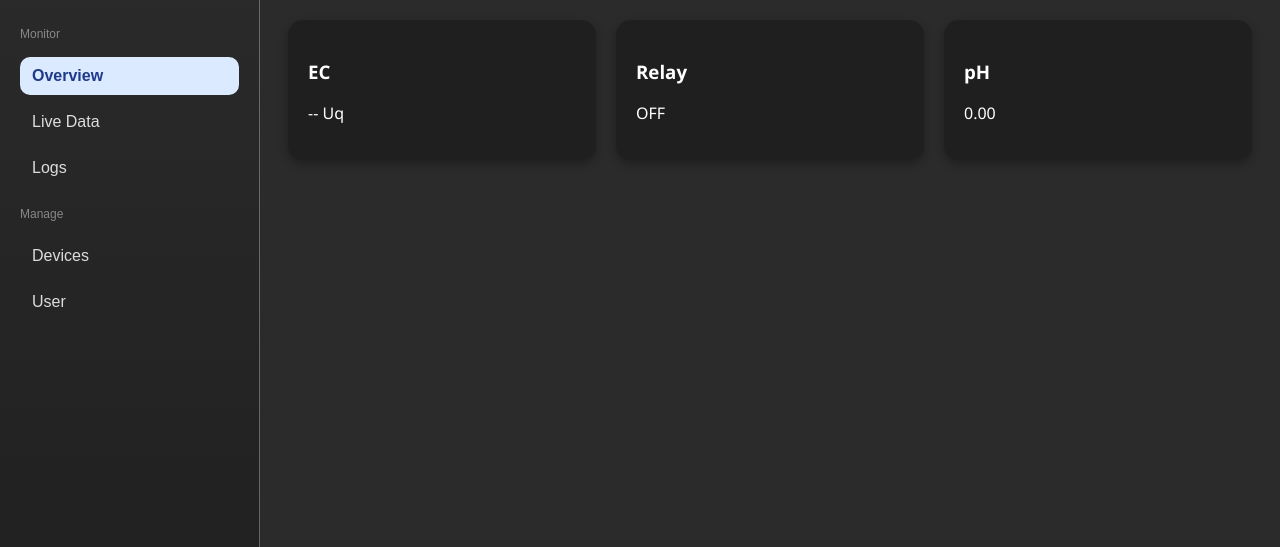
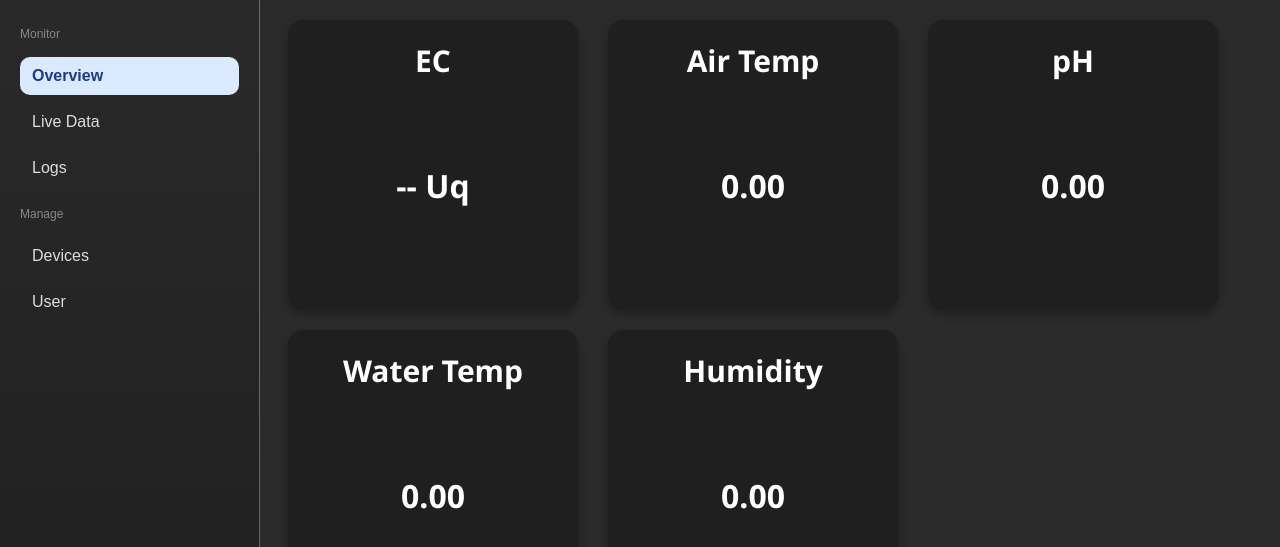
Before and after one commit to WinWut/KDashboard, a plain HTML site: page frontend/index.html in a window 1280 px wide. Shown: the part 97-644 px from the top of the page. Drawn offline with nearby package versions, Linux system fonts and the light colour scheme; no server answers.

Commit message:
add cards

```diff
--- a/frontend/css/style.css
+++ b/frontend/css/style.css
@@ -125,15 +125,40 @@ body {
 }
 .cards {
   display: grid;
-  grid-template-columns: repeat(auto-fit, minmax(220px, 1fr));
+  grid-template-columns: repeat(auto-fit, 300px);
   gap: 20px;
 }
 
 .card{
-    min-height:100px;
+    display:flex;
+    flex-direction:column;
+
+
+    align-items:center;
+
+    padding:20px;
+    width:250px;
+    height: 250px;
+
     background:#1f1f1f;
-    padding:20px;
-
     border-radius:15px;
     box-shadow:0 4px 10px rgba(0,0,0,0.3);
 }
+
+.card h3{
+    margin:0;
+    font-size:30px;
+    text-align:center;
+
+}
+
+.card p{
+    flex: 1;
+
+    display:flex;
+    align-items:center;
+    justify-content:center;
+
+    font-size:32px;
+    font-weight:bold;
+}
--- a/frontend/index.html
+++ b/frontend/index.html
@@ -52,12 +52,12 @@
             <div class="cards">
                 <div class="card">
                     <h3>EC</h3>
-                    <p id="temp">-- Uq</p>
+                    <p id="ec">-- Uq</p>
                 </div>
 
                 <div class="card">
-                    <h3>Relay</h3>
-                    <p id="relay">OFF</p>
+                    <h3>Air Temp</h3>
+                    <p id="airtemp">0.00</p>
                 </div>
 
                 <div class="card">
@@ -65,9 +65,19 @@
                     <p id="ph">0.00</p>
                 </div>
 
+                <div class="card">
+                    <h3>Water Temp</h3>
+                    <p id="watertemp">0.00</p>
+                </div>
+
+                <div class="card">
+                    <h3>Humidity</h3>
+                    <p id="humidity">0.00</p>
+                </div>
+
             </div>
         </div>
     </div>
-    <script src="js/app.js"></script>
+    <script src="js\script.js"></script>
 </body>
 </html>
--- a/frontend/js/script.js
+++ b/frontend/js/script.js
@@ -0,0 +1,20 @@
+async function fetchData() {
+  try {
+    const res = await fetch("http://127.0.0.1:8000/data");
+    const data = await res.json();
+
+    console.log("DATA:", data); // debug
+
+    // update UI
+    document.getElementById("ec").innerText = data.ec + " Uq";
+    document.getElementById("ph").innerText = data.ph;
+    document.getElementById("humidity").innerText = data.humidity;
+    document.getElementById("watertemp").innerText = data.watertemp;
+    document.getElementById("airtemp").innerText = data.airtemp;
+  } catch (err) {
+    console.error("Fetch error:", err);
+  }
+}
+
+// fetch every second
+setInterval(fetchData, 2000);
```
